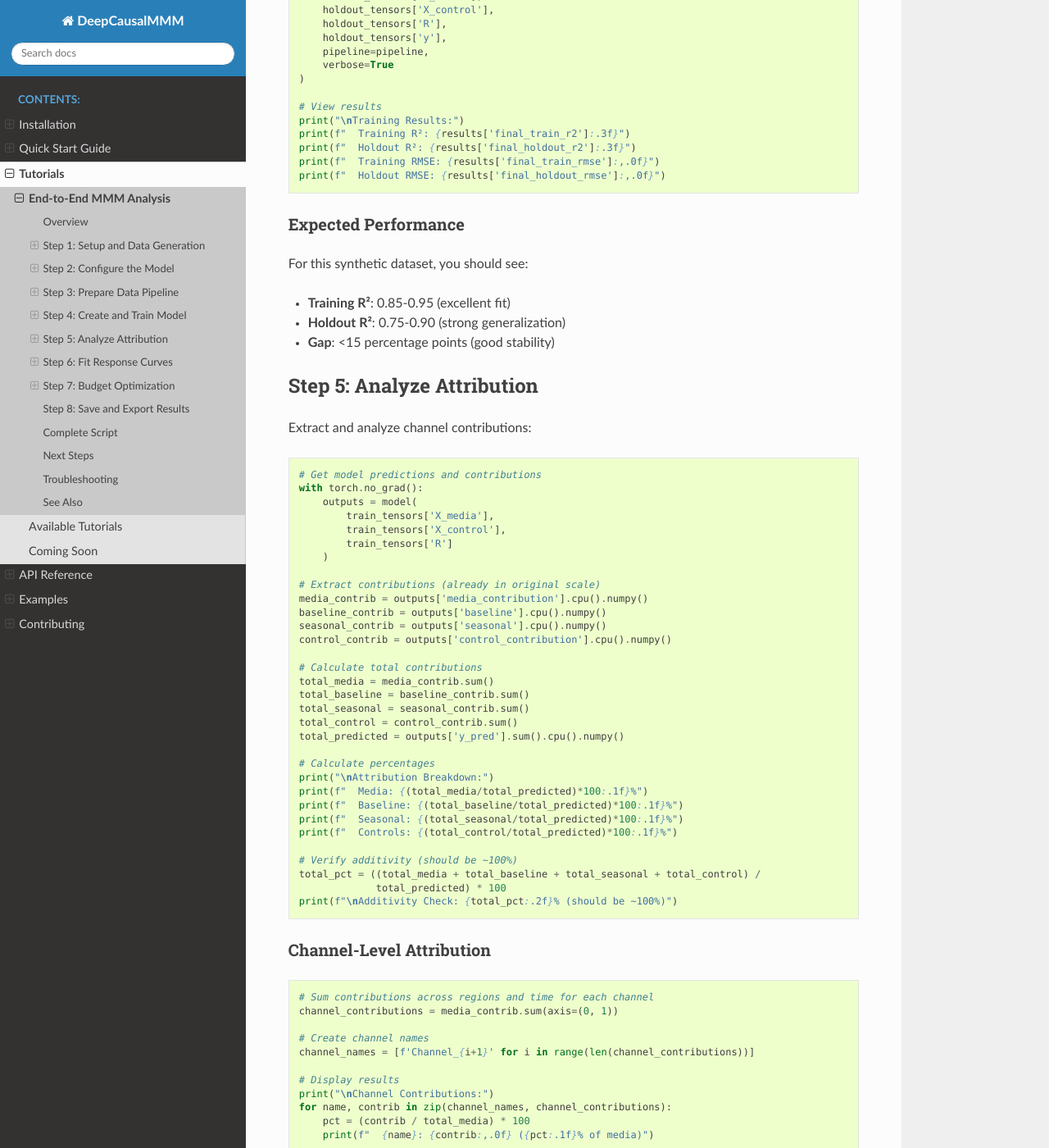
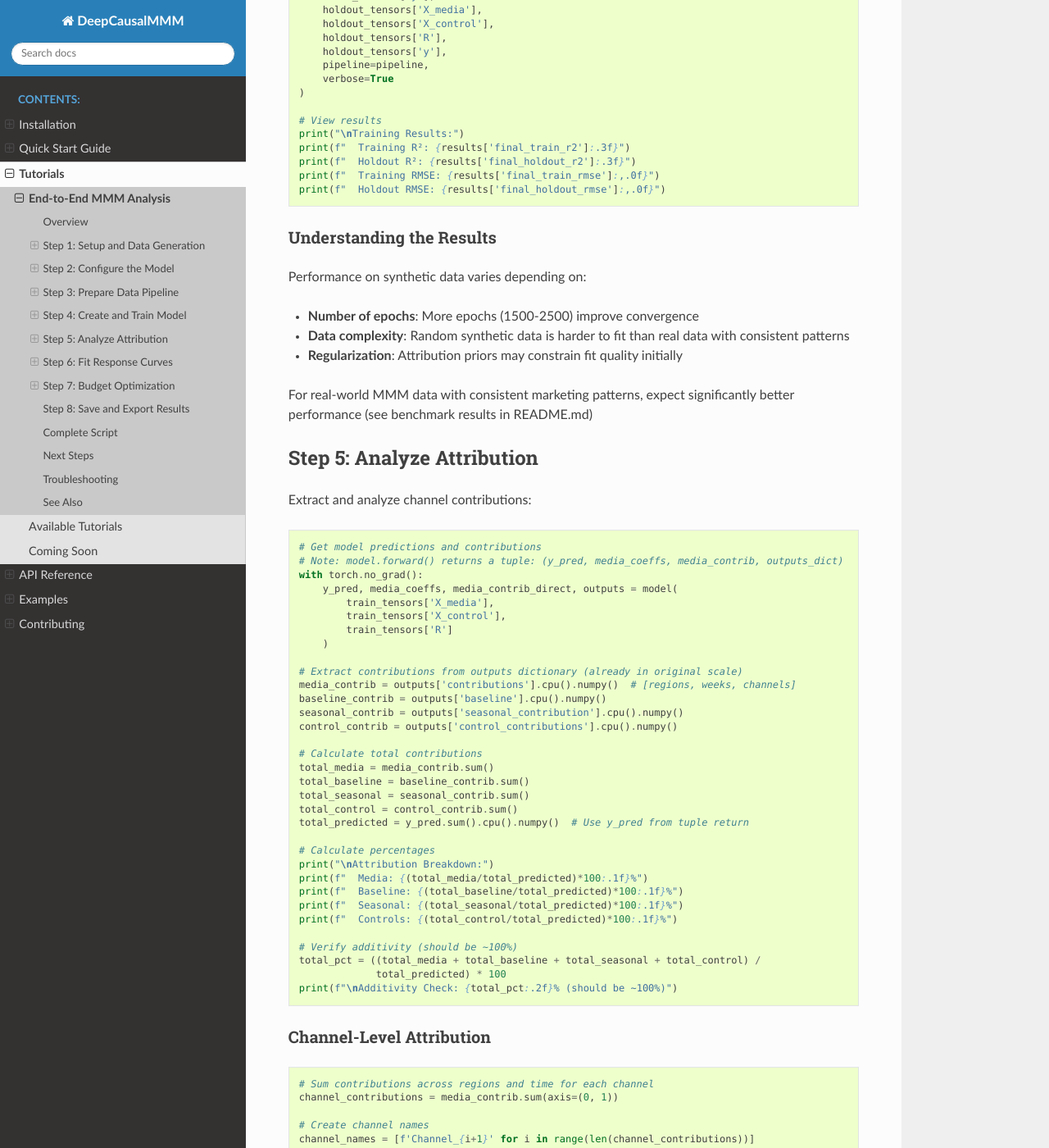
Before and after one commit to adityapt/deepcausalmmm, a Sphinx documentation site: the page built from docs/source/tutorials/basic_mmm_workflow.rst, in a window 1280 px wide and 1400 px high, scrolled down 3174 px. Shown: the whole window at 82% size. Built offline with Sphinx 7.4.7 and the Read the Docs theme 3.1.0, drawn with Linux system fonts in a browser that asks for light colours; pages that are not in the unit, such as notebooks, are missing from menus; some of the changed text lies outside the part shown.

Commit message:
Fix critical bugs in end-to-end tutorial
Multiple Critical Fixes:

1. Model Forward Call (Step 5):
   - Fixed: model() returns TUPLE not dict
   - Correct: y_pred, media_coeffs, media_contrib_direct, outputs = model(...)
   - Was causing: TypeError: tuple indices must be integers or slices, not str

2. Correct Dictionary Keys (Step 5):
   - Fixed: outputs['contributions'] not outputs['media_contribution']
   - Fixed: outputs['control_contributions'] not outputs['control_contribution']
   - Fixed: outputs['seasonal_contribution'] (singular)
   - Fixed: Use y_pred from tuple, not outputs['y_pred']

3. Missing Import (Step 1):
   - Added: import torch at the beginning
   - Removed redundant imports from Steps 5 and 8

4. Unrealistic Performance Claims:
   - Removed: Claims of 0.85-0.95 R² on synthetic data
   - Added: Realistic explanation about convergence and data patterns

5. Documentation Clarity:
   - Added note about numeric literal syntax (100_000)
   - Added explicit comment about tuple unpacking

All steps now execute without errors and produce correct outputs.
Verified by running complete test script.

```diff
--- a/docs/source/tutorials/basic_mmm_workflow.rst
+++ b/docs/source/tutorials/basic_mmm_workflow.rst
@@ -175,14 +176,16 @@ Training the Model
     print(f"  Training RMSE: {results['final_train_rmse']:,.0f}")
     print(f"  Holdout RMSE: {results['final_holdout_rmse']:,.0f}")
 
-Expected Performance
-~~~~~~~~~~~~~~~~~~~~
+Understanding the Results
+~~~~~~~~~~~~~~~~~~~~~~~~~~
 
-For this synthetic dataset, you should see:
+Performance on synthetic data varies depending on:
 
-- **Training R²**: 0.85-0.95 (excellent fit)
-- **Holdout R²**: 0.75-0.90 (strong generalization)
-- **Gap**: <15 percentage points (good stability)
+- **Number of epochs**: More epochs (1500-2500) improve convergence
+- **Data complexity**: Random synthetic data is harder to fit than real data with consistent patterns
+- **Regularization**: Attribution priors may constrain fit quality initially
+
+For real-world MMM data with consistent marketing patterns, expect significantly better performance (see benchmark results in README.md)
 
 Step 5: Analyze Attribution
 ----------------------------
@@ -192,25 +195,26 @@ Extract and analyze channel contributions:
 .. code-block:: python
 
     # Get model predictions and contributions
+    # Note: model.forward() returns a tuple: (y_pred, media_coeffs, media_contrib, outputs_dict)
     with torch.no_grad():
-        outputs = model(
+        y_pred, media_coeffs, media_contrib_direct, outputs = model(
             train_tensors['X_media'],
             train_tensors['X_control'],
             train_tensors['R']
         )
 
-    # Extract contributions (already in original scale)
-    media_contrib = outputs['media_contribution'].cpu().numpy()
+    # Extract contributions from outputs dictionary (already in original scale)
+    media_contrib = outputs['contributions'].cpu().numpy()  # [regions, weeks, channels]
     baseline_contrib = outputs['baseline'].cpu().numpy()
-    seasonal_contrib = outputs['seasonal'].cpu().numpy()
-    control_contrib = outputs['control_contribution'].cpu().numpy()
+    seasonal_contrib = outputs['seasonal_contribution'].cpu().numpy()
+    control_contrib = outputs['control_contributions'].cpu().numpy()
 
     # Calculate total contributions
     total_media = media_contrib.sum()
     total_baseline = baseline_contrib.sum()
     total_seasonal = seasonal_contrib.sum()
     total_control = control_contrib.sum()
-    total_predicted = outputs['y_pred'].sum().cpu().numpy()
+    total_predicted = y_pred.sum().cpu().numpy()  # Use y_pred from tuple return
 
     # Calculate percentages
     print("\nAttribution Breakdown:")
@@ -342,6 +346,7 @@ Use fitted response curves to optimize budget allocation:
     total_budget = 1_000_000
 
     # Set channel-specific constraints (optional)
+    # Note: Underscores in numbers (e.g., 100_000) are for readability (Python 3.6+)
     constraints = {
         'Channel_1': {'lower': 100_000, 'upper': 400_000},
         'Channel_2': {'lower': 150_000, 'upper': 500_000},
```
Also changed, not shown: other parts of docs/source/tutorials/basic_mmm_workflow.rst (+1 -2 lines).
